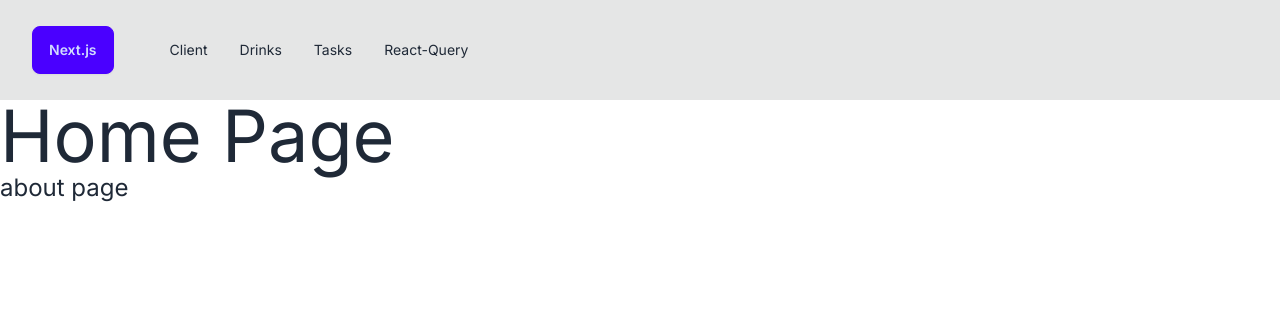
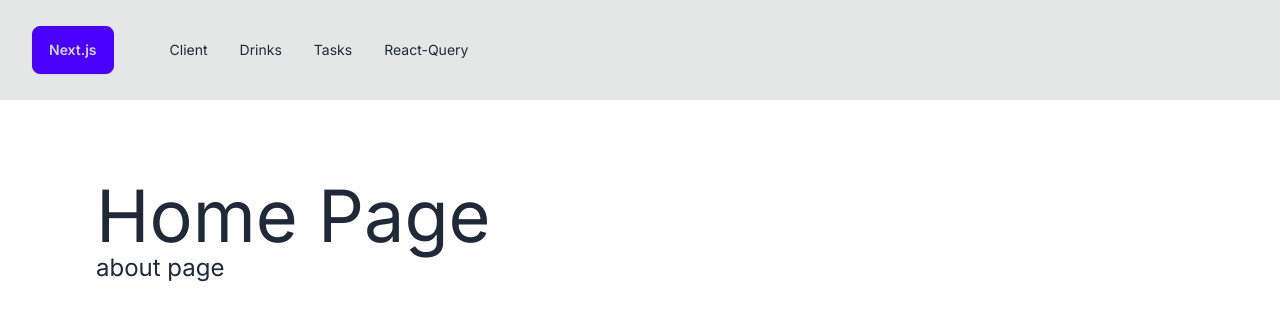
Before and after one commit to ksanjaykumar1/nextjs-tutorials, a Next.js app in the folder nextjs-tutorial/: page / in a window 1280 px wide. Shown: the top 320 px of the page. Built offline with nearby package versions, Linux system fonts and the light colour scheme.

Commit message:
page layout added

```diff
--- a/nextjs-tutorial/app/layout.js
+++ b/nextjs-tutorial/app/layout.js
@@ -1,20 +1,21 @@
-import { Inter } from "next/font/google";
-import "./globals.css";
-import Navbar from "@/components/Navbar";
+import { Inter } from 'next/font/google';
+import './globals.css';
+import Navbar from '@/components/Navbar';
 
-const inter = Inter({ subsets: ["latin"] });
+const inter = Inter({ subsets: ['latin'] });
 
 export const metadata = {
-  title: "Next.js Tutorial",
-  description: "Build awesome stuff with Next.js",
+  title: 'Next.js Tutorial',
+  description: 'Build awesome stuff with Next.js',
 };
 
 export default function RootLayout({ children }) {
   return (
-    <html lang="en">
+    <html lang='en'>
       <body className={inter.className}>
-        <Navbar/>
-        {children}</body>
+        <Navbar />
+        <main className='px-8 py-20 max-w-6xl mx-auto'>{children}</main>
+      </body>
     </html>
   );
 }
```
